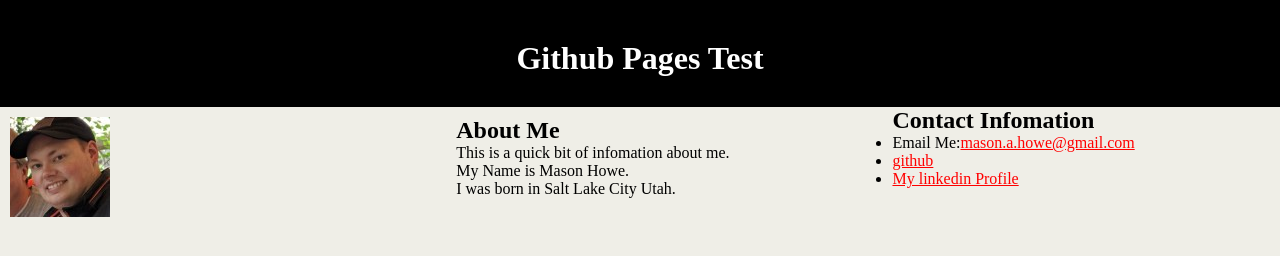
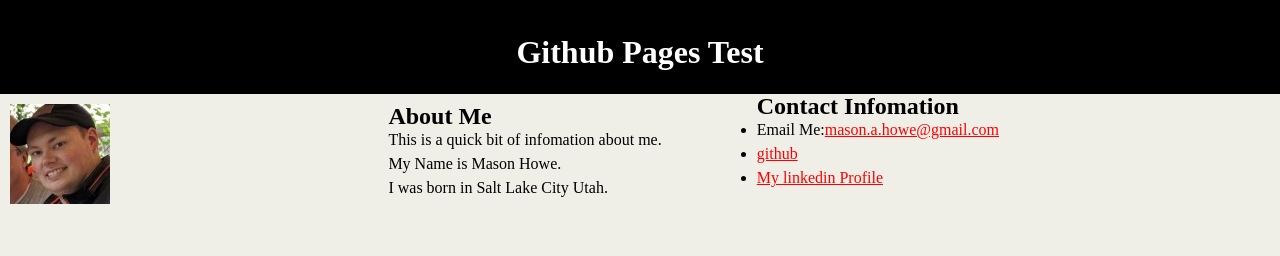
Before and after one commit to mhowe21/mhowe21.github.io, a plain HTML site: page index.html in a window 1280 px wide. Drawn offline with Linux system fonts and the light colour scheme.

Commit message:
marginUPdate

```diff
--- a/style.css
+++ b/style.css
@@ -5,6 +5,7 @@
 
 body{
     background-color: #efeee7;
+    line-height: 150%;
 }
 
 body a {
@@ -18,6 +19,7 @@ header{
     color: white;
     text-align: center;
     max-width: 100%;
+    margin: 0 auto;
 }
 
 header h1 {
@@ -28,8 +30,10 @@ header h1 {
 /* split into 3 display columns. */
 .column{
     float: left;
-    width: 33.3%;
+    width: 28%;
     padding: 10px;
+    margin: 0 auto;
+
 }
 
 
```
